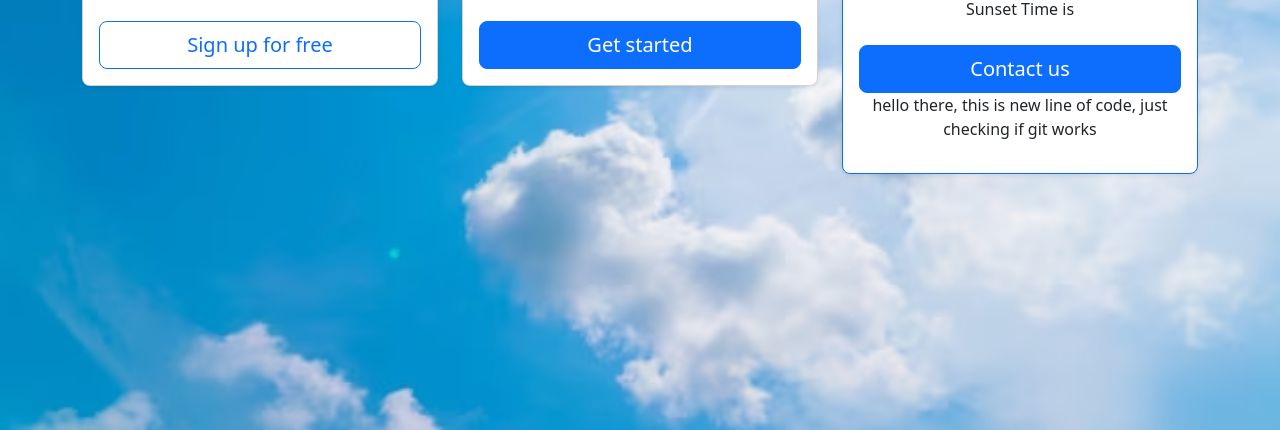
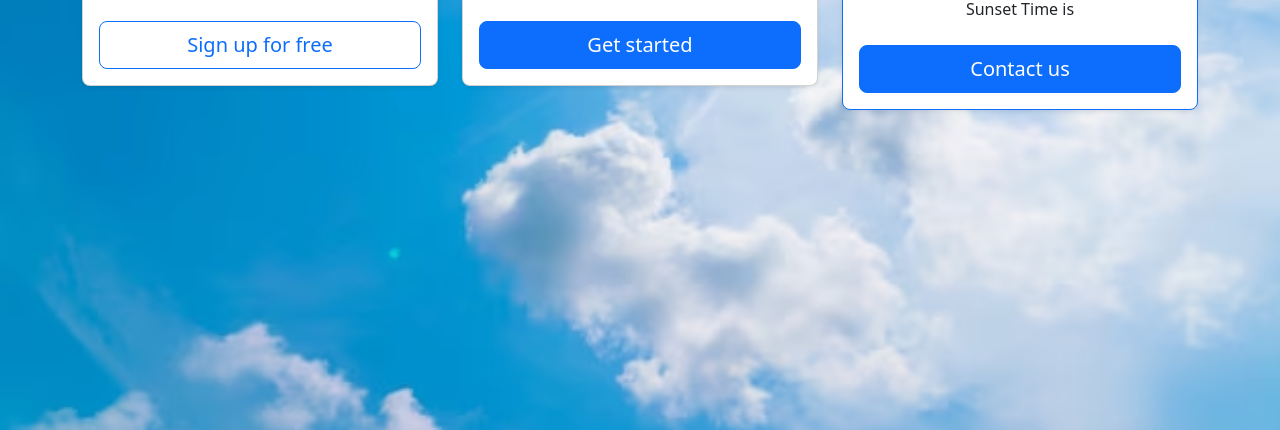
Before and after one commit to MannatPruthi/weather, a plain HTML site: page index.html in a window 1280 px wide. Shown: the part 370-800 px from the top of the page. Drawn offline with nearby package versions, Linux system fonts and the light colour scheme; no server answers.

Commit message:
Update index.html

```diff
--- a/index.html
+++ b/index.html
@@ -137,7 +137,7 @@
                 <button type="button" class="w-100 btn btn-lg btn-primary">
                   Contact us
                 </button>
-                <p>hello there, this is new line of code, just checking if git works</p>
+<!--                 <p>hello there, this is new line of code, just checking if git works</p> -->
               </div>
             </div>
           </div>
```
